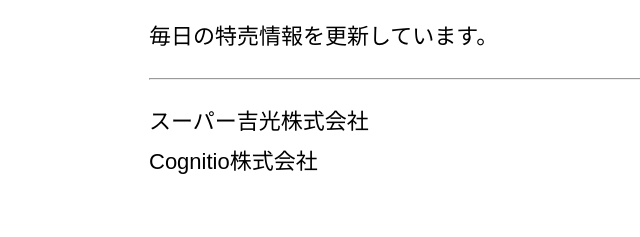
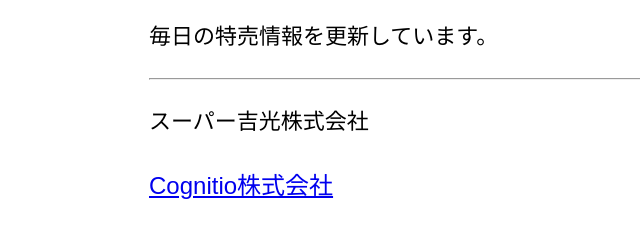
Before and after one commit to KOHINATA519/yoshimitsu, a plain HTML site: page index.html in a window 1280 px wide. Shown: the part 649-886 px from the top of the page, without its empty margins (41-681 px from the left). Drawn offline with Linux system fonts and the light colour scheme.

Commit message:
Update index.html

```diff
--- a/index.html
+++ b/index.html
@@ -60,8 +60,11 @@ Dux利用者向けスーパー情報サイト
 <hr>
 
 <p>
-スーパー吉光株式会社<br>
-Cognitio株式会社
+スーパー吉光株式会社
+</p>
+
+<p>
+<a href="cognitio.html">Cognitio株式会社</a>
 </p>
 
 </body>
```
